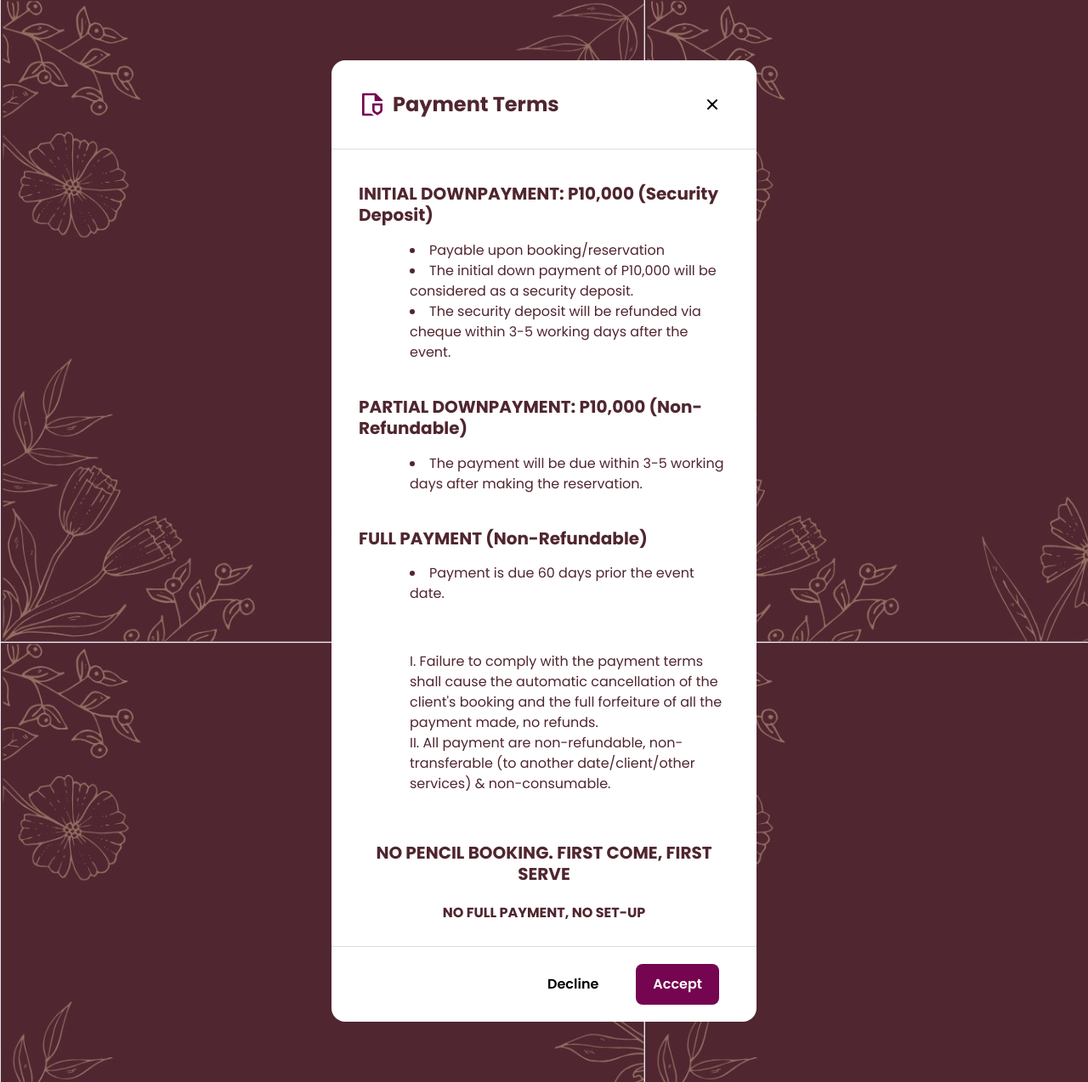
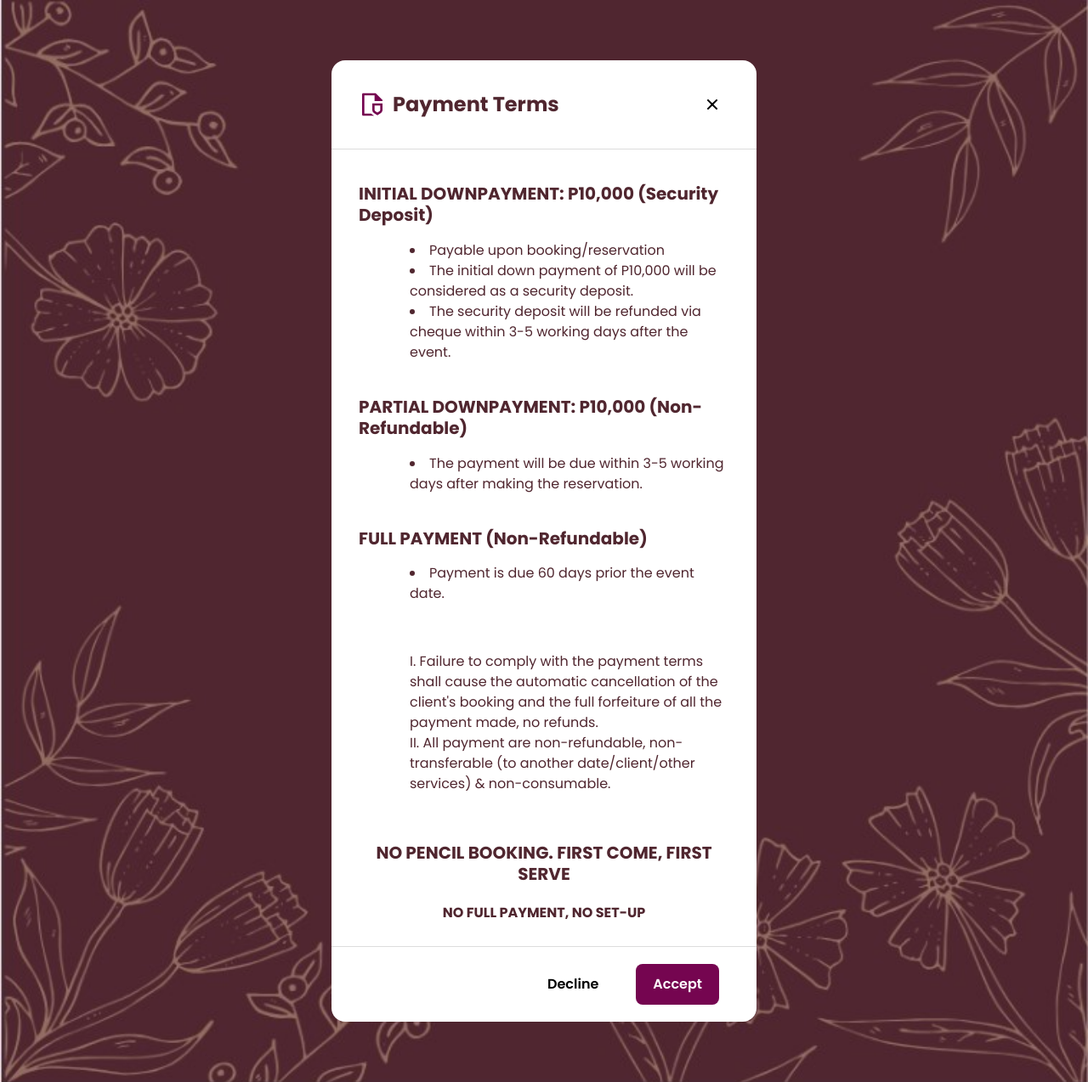
Before and after one commit to Gabbbrielll/siena, a PHP site: page /payment.php in a window 1280 px wide. Shown: the whole page at 85% size. Run offline with PHP 8.4, Linux system fonts and the light colour scheme.

Commit message:
updated bg

```diff
--- a/forgot_password.php
+++ b/forgot_password.php
@@ -40,6 +40,10 @@ h2{
 }
 
 button{
+    color: #f1d6a5;
+}
+
+label{
     color: #f1d6a5;
 }
 
--- a/guideline.php
+++ b/guideline.php
@@ -27,6 +27,7 @@ body {
 	font-family: 'Poppins', sans-serif;
 	color: #50262f;
 	background: url("bg.jpg");
+	background-size: cover;
 	position: relative;
 }
 
--- a/payment.php
+++ b/payment.php
@@ -26,6 +26,7 @@ body {
 	font-family: 'Poppins', sans-serif;
 	color: #50262f;
 	background: url("bg.jpg");
+	background-size: cover;
 	position: relative;
 }
 
```
